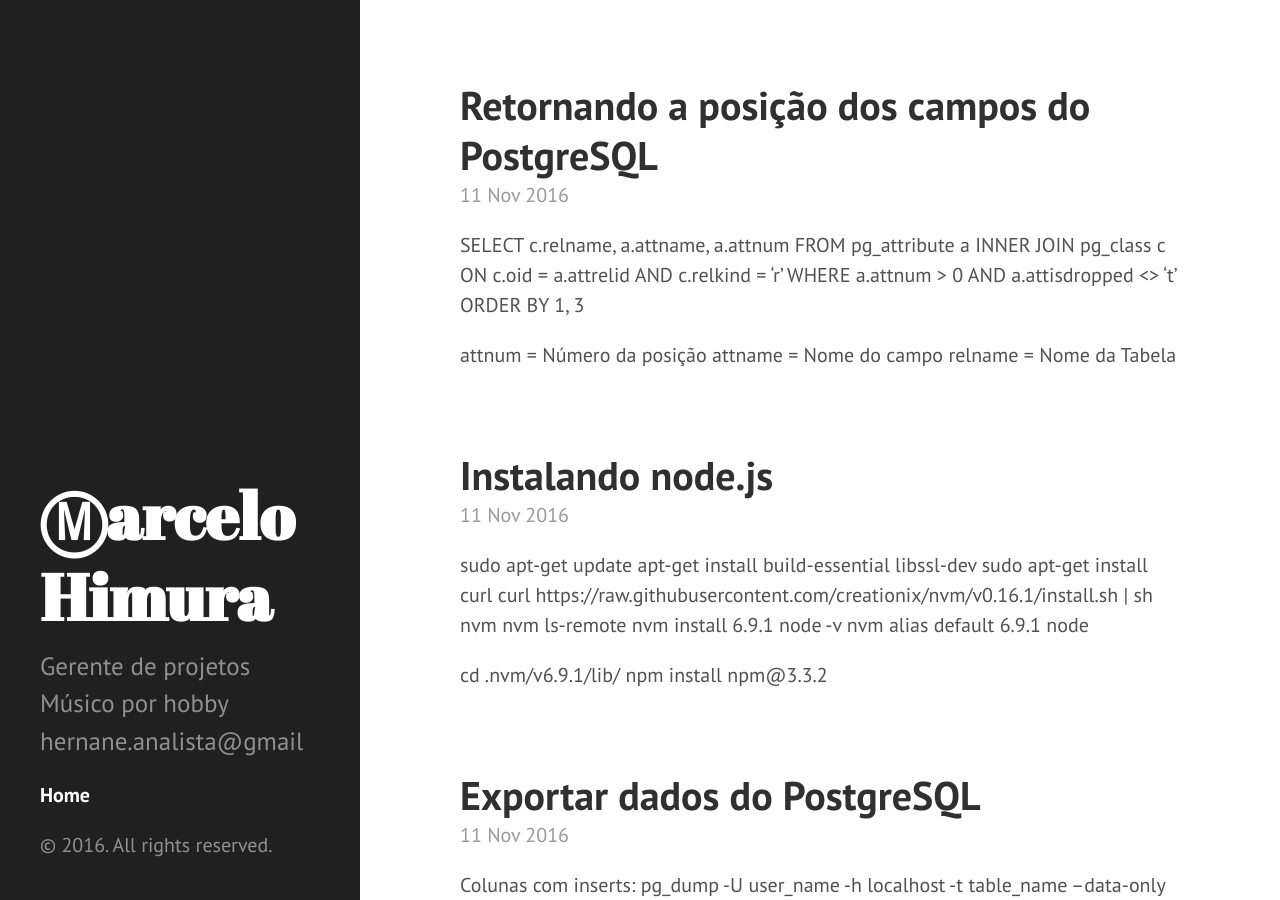
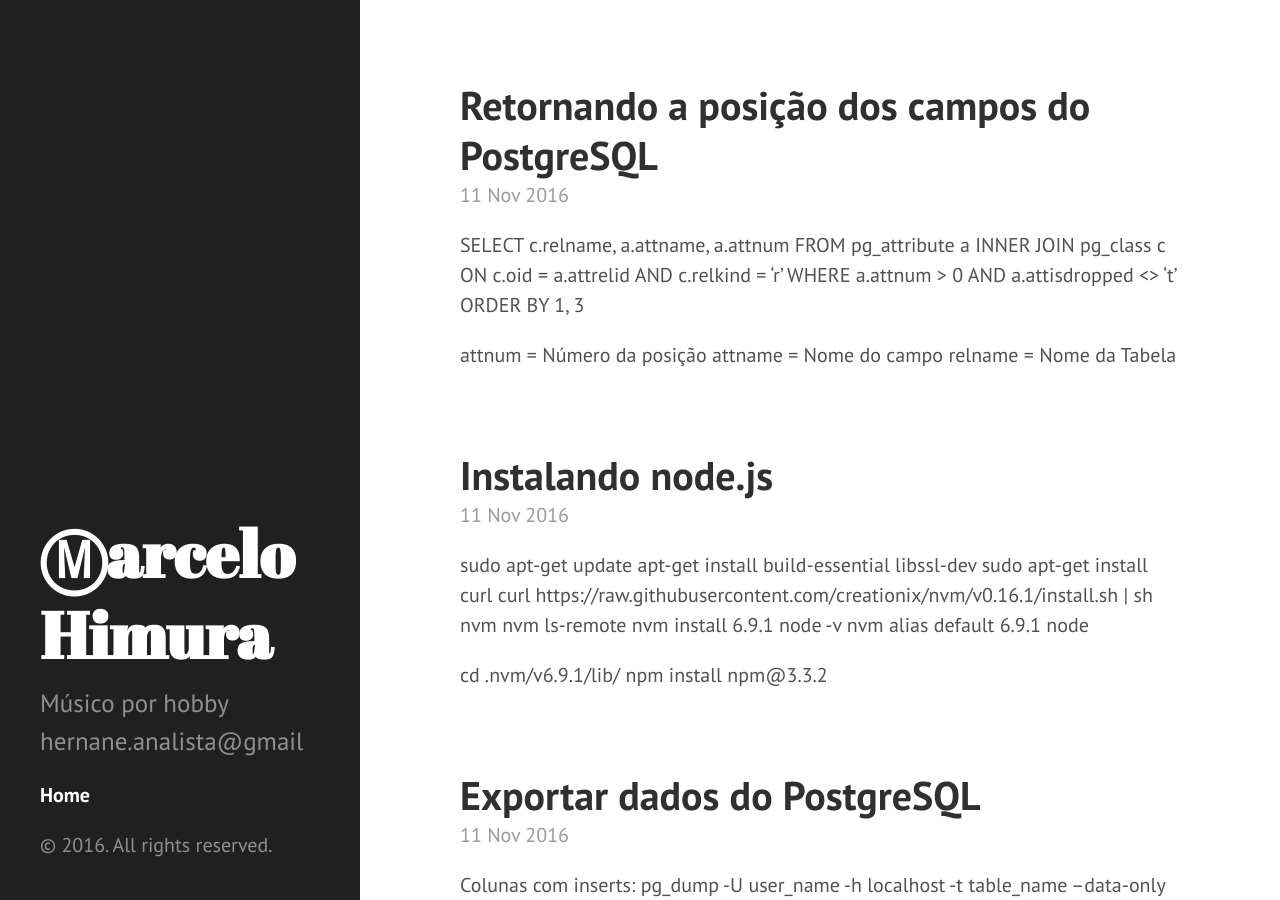
Before and after one commit to MarceloH/MarceloH.github.io, a Jekyll site: the page built from index.html, in a window 1280 px wide and 900 px high. Built offline with Jekyll 4.4.1, drawn with Linux system fonts in a browser that asks for light colours; the list of posts is cut into pages by our own code.

Commit message:
Update _config.yml

```diff
--- a/_config.yml
+++ b/_config.yml
@@ -4,5 +4,5 @@ markdown: kramdown
 url: http://MarceloH.github.io
 title: Ⓜarcelo Himura
 tagline: A log of everyday life
-description: Gerente de projetos  Músico por hobby  hernane.analista@gmail
+description: Músico por hobby  hernane.analista@gmail
 paginate: 5
```
